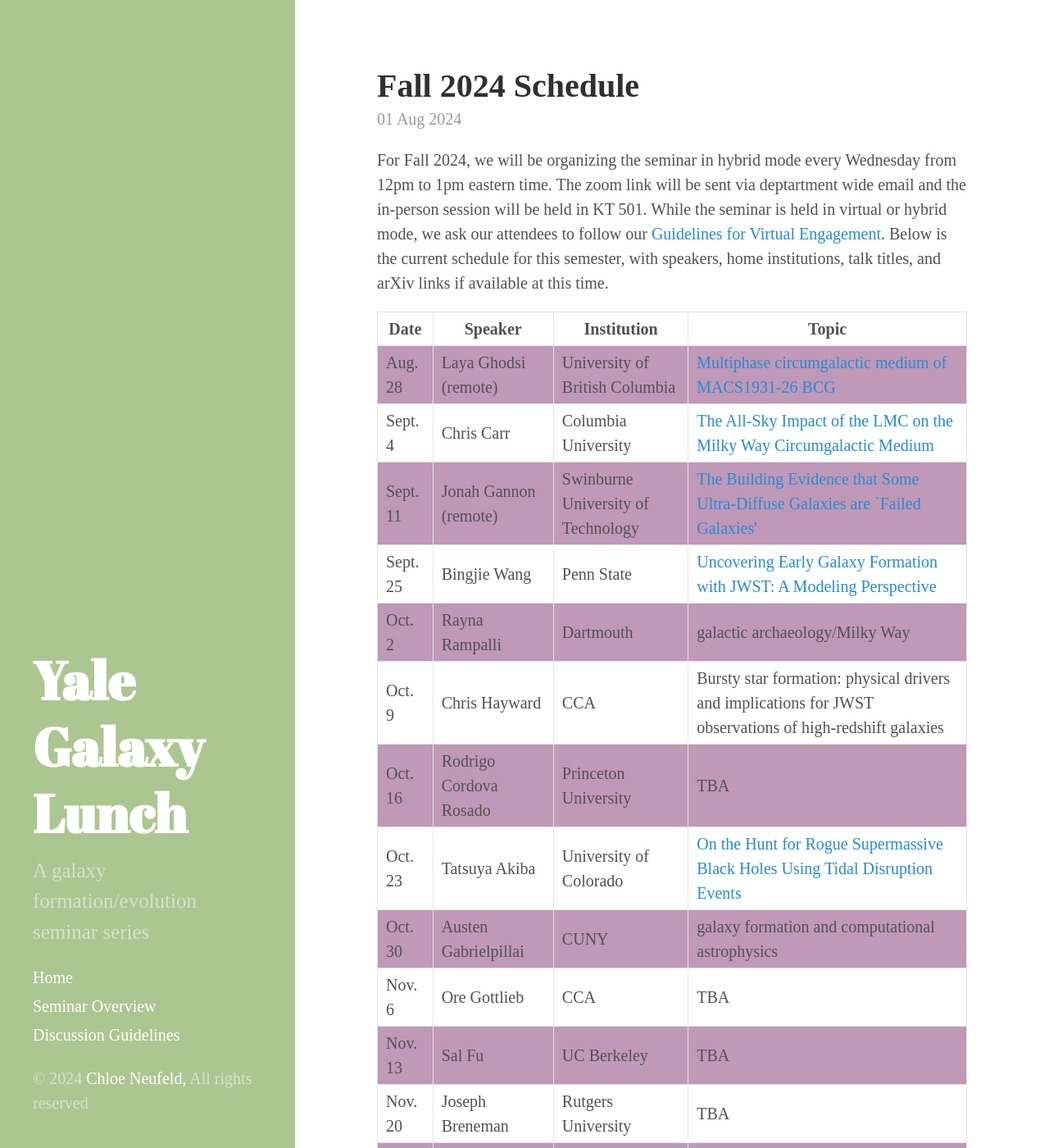
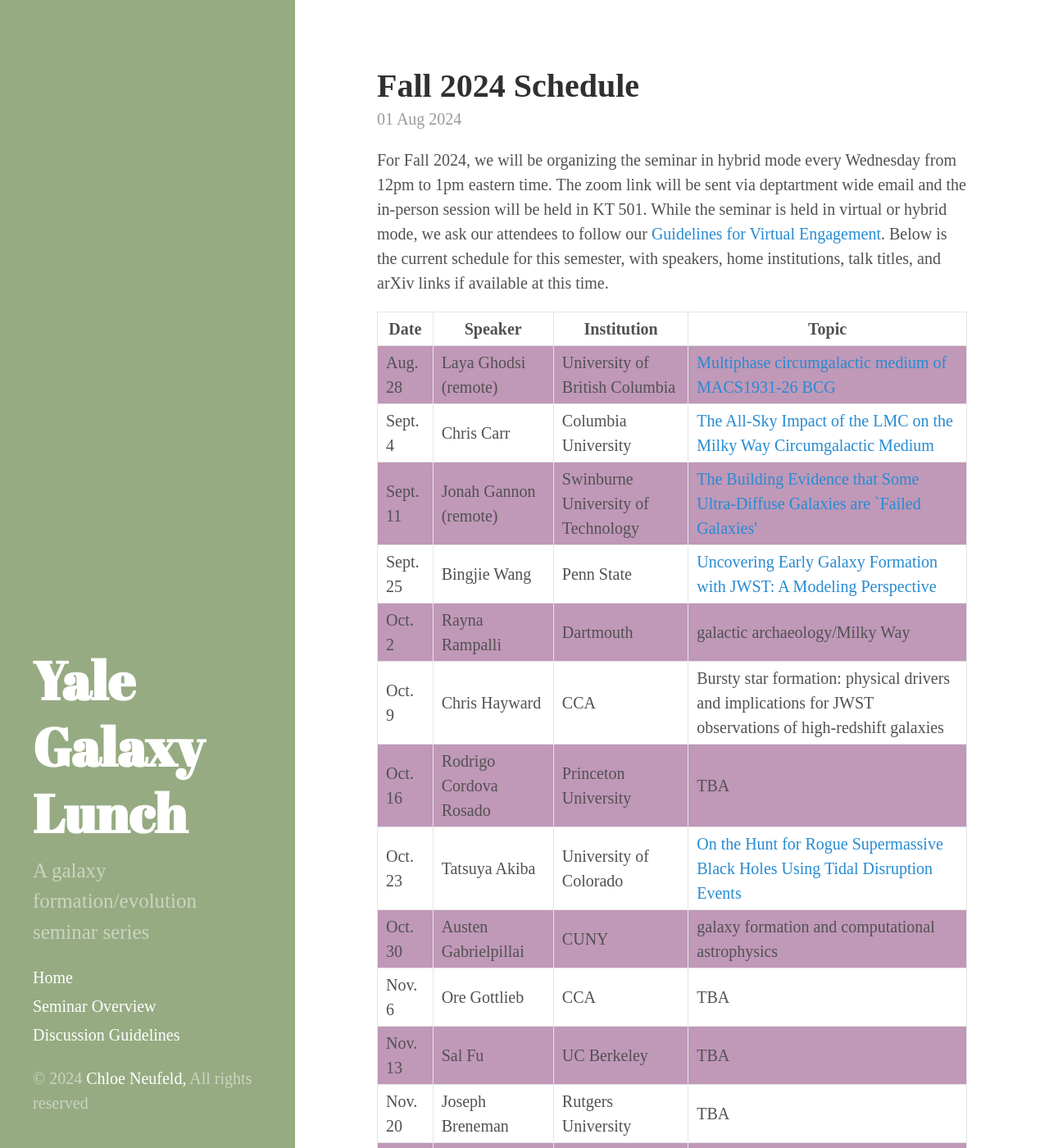
Before and after one commit to yalegalaxylunch/yalegalaxylunch.github.io, a Jekyll site: the page built from index.html, in a window 1280 px wide and 1400 px high. Shown: the whole window at 82% size. Built offline with Jekyll 4.4.1, drawn with Linux system fonts in a browser that asks for light colours; the list of posts is cut into pages by our own code.

```diff
--- a/public/css/hyde.css
+++ b/public/css/hyde.css
@@ -58,7 +58,7 @@
   text-align: center;
   padding: 2rem 1rem;
   color: rgba(255,255,255,.5);
-  background-color: #acc691;
+  background-color: #96ab82;
 }
 @media (min-width: 48em) {
   .sidebar {
```
